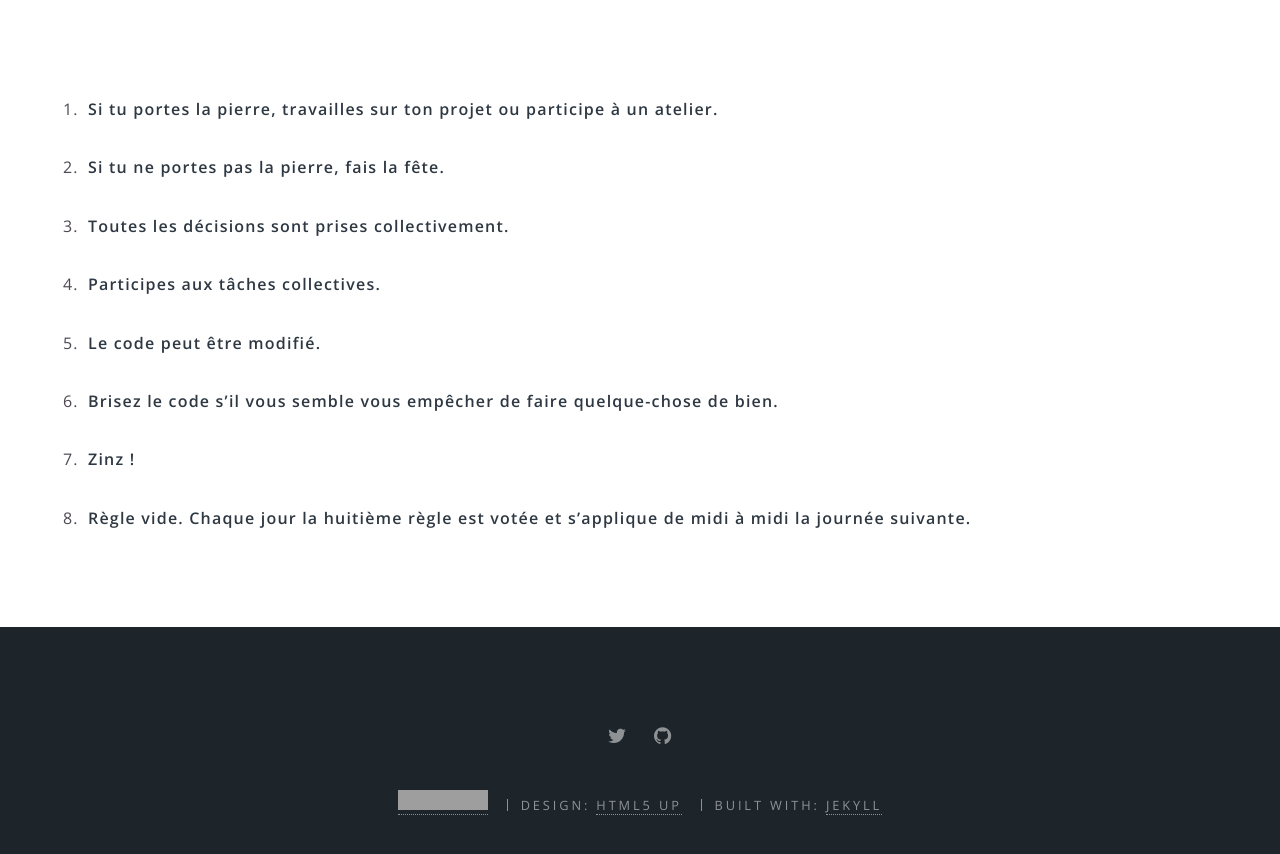
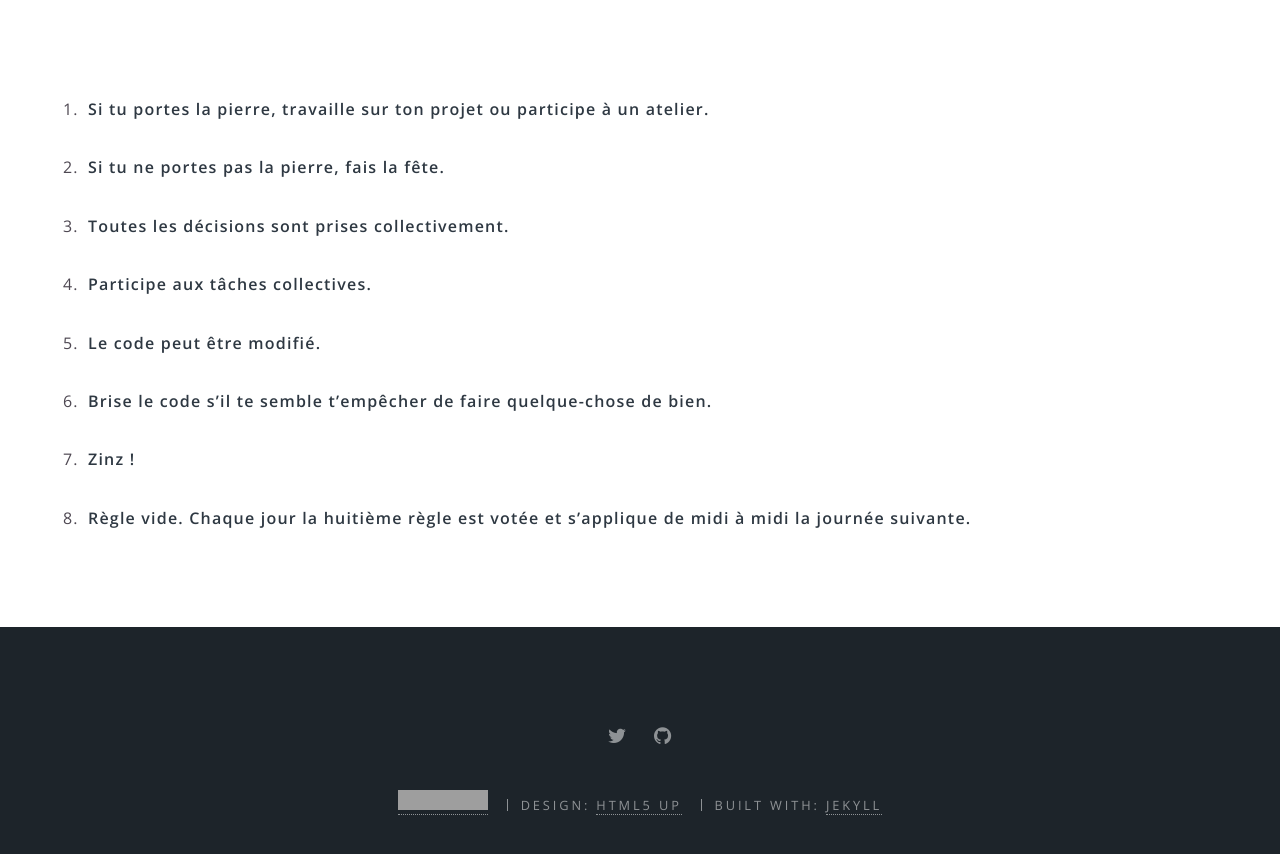
Before and after one commit to R4MD4M/R4MD4M.github.io, a Jekyll site: the page built from rules.md, in a window 1280 px wide and 1243 px high. Shown: the part 335-1189 px from the top of the window. Built offline with Jekyll 4.4.1, drawn with Linux system fonts in a browser that asks for light colours; grey boxes are pictures that could not be loaded.

Commit message:
Update rules.md

```diff
--- a/rules.md
+++ b/rules.md
@@ -4,17 +4,17 @@ title: Code
 permalink: /code/
 ---
 
-1. **Si tu portes la pierre, travailles sur ton projet ou participe à un atelier.**
+1. **Si tu portes la pierre, travaille sur ton projet ou participe à un atelier.**
 
 2. **Si tu ne portes pas la pierre, fais la fête.**
 
 3. **Toutes les décisions sont prises collectivement.**
 
-4. **Participes aux tâches collectives.**
+4. **Participe aux tâches collectives.**
 
 5. **Le code peut être modifié.**
 
-6. **Brisez le code s'il vous semble vous empêcher de faire quelque-chose de bien.**
+6. **Brise le code s'il te semble t'empêcher de faire quelque-chose de bien.**
 
 7. **Zinz !**
 
```
